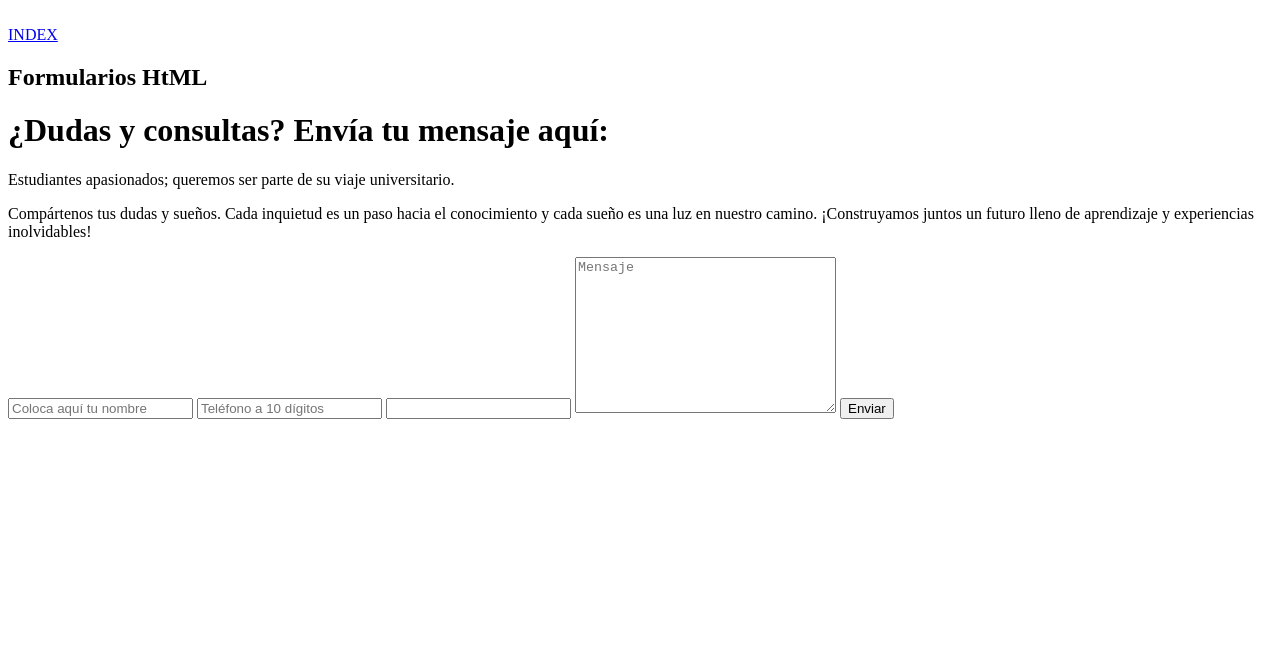
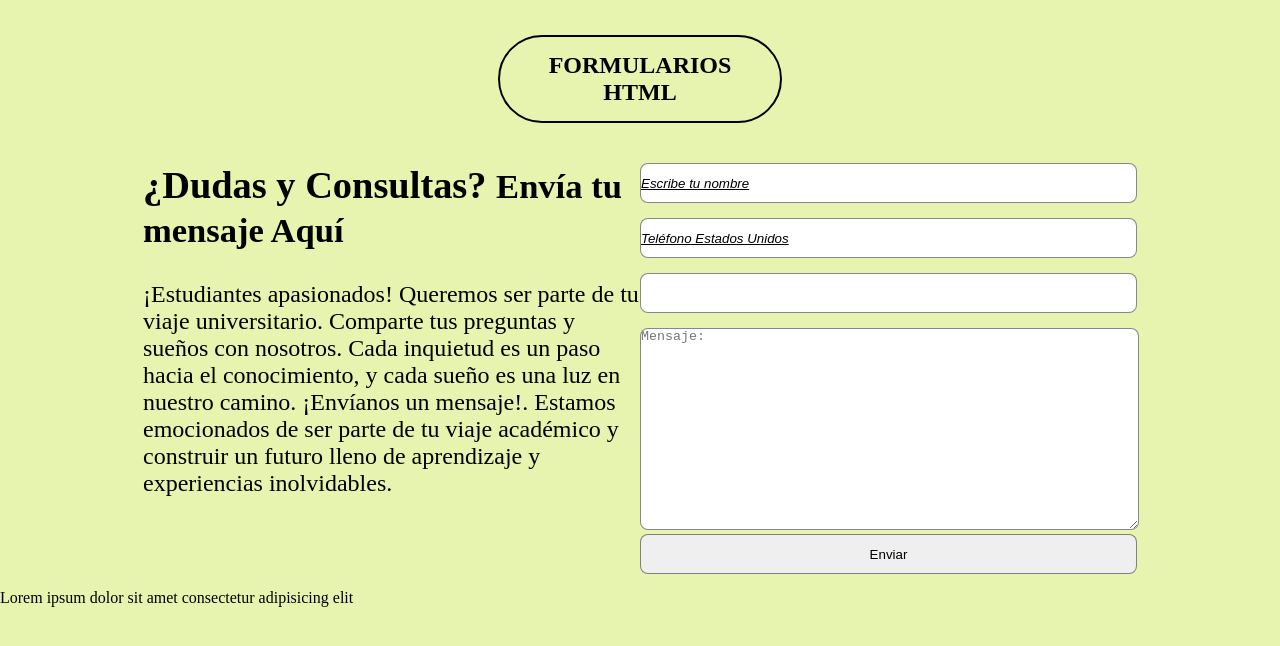
Before and after one commit to carolinamiranda11/practicas-web, a plain HTML site: page u1/formulario.html in a window 1280 px wide. Drawn offline with Linux system fonts and the light colour scheme; a web font is replaced by a local one.

Commit message:
Update formulario.html

```diff
--- a/u1/formulario.html
+++ b/u1/formulario.html
@@ -2,43 +2,41 @@
 <html lang="en">
 <head>
     <meta charset="UTF-8">
-    <meta name="viewport" content="width=>, initial-scale=1.0">
-    <title>Formulario</title>
+    <meta name="viewport" content="width=device-width, initial-scale=1.0">
+    <title>Formularios Html</title>
+    <!--Tipografía-->
+
+    <!--mi hoja de estilos-->
+    <link rel="stylesheet" href="/css/formulario.css">
 </head>
 <body>
-    <header>
-        <br>
-        <a href="index.html">INDEX</a>
-        <h2>Formularios HtML</h2>
+    <header class="cabecera">
+        <h2>Formularios HTML</h2>
     </header>
-    <main>
-        <div>
-            <h1>¿Dudas y consultas? Envía tu mensaje aquí:</h1>
-            <p>Estudiantes apasionados; queremos ser parte de su viaje universitario.</p>
-            <p>Compártenos tus dudas y sueños. Cada inquietud es un paso hacia el conocimiento y cada sueño es una luz en nuestro camino. ¡Construyamos juntos un futuro lleno de aprendizaje y experiencias inolvidables!</p>
+    <main class="container">
+        <div class="item">
+            <h1>¿Dudas y Consultas? <span>Envía tu mensaje Aquí</span></h1>
+            <p>¡Estudiantes apasionados! Queremos ser parte de tu viaje universitario. Comparte tus preguntas y sueños con nosotros. Cada inquietud es un paso hacia el conocimiento, y cada sueño es una luz en nuestro camino. ¡Envíanos un mensaje!. Estamos emocionados de ser parte de tu viaje académico y construir un futuro lleno de aprendizaje y experiencias inolvidables.</p>
         </div>
-        <div>
+        <div class="item formulario">
             <form action="#" method="post">
-                <input type="text" name="nombre" id="nombre" placeholder="Coloca aquí tu nombre">
-                <input type="tel" name="teléfono" id="teléfono" placeholder="Teléfono a 10 dígitos" pattern="\d{3}[\-]\d{3}[\-]\d{4}">
-                <input list="opciones">
-                <datalist id="opciones">
+                 <input type="text" name="" id="" placeholder="Escribe tu nombre">
+                 <input type="tel" name="" id="" placeholder="Teléfono Estados Unidos" pattern="\d{3}[\-]\d{3}[\-]\d{4}">
+                 <input list="opciones">
+                 <datalist id="opciones">
                     <option value="Estudiante">Estudiante</option>
-                    <option value="Empleado/a">Empleado/a</option>
-                    <option value="Egresado/a">Egresado/a</option>
+                    <option value="Empleado">Empleado</option>
+                    <option value="Egresado">Egresado</option>
                     <option value="Aspirante">Aspirante</option>
-                </datalist>
-                <textarea name="Mensaje" id="" cols="30" rows="10" placeholder="Mensaje"></textarea>
-                <input type="submit" value="Enviar">
-
-
+                 </datalist>
+                 <textarea name="Mensaje" id="" cols="30" rows="10" placeholder="Mensaje:"></textarea>
+                 <input class="btn" type="submit" value="Enviar">
             </form>
         </div>
 
-
     </main>
-    <footer>
-
+    <footer class="pie">
+        <span>Lorem ipsum dolor sit amet consectetur adipisicing elit</span>
     </footer>
 </body>
 </html>
```
